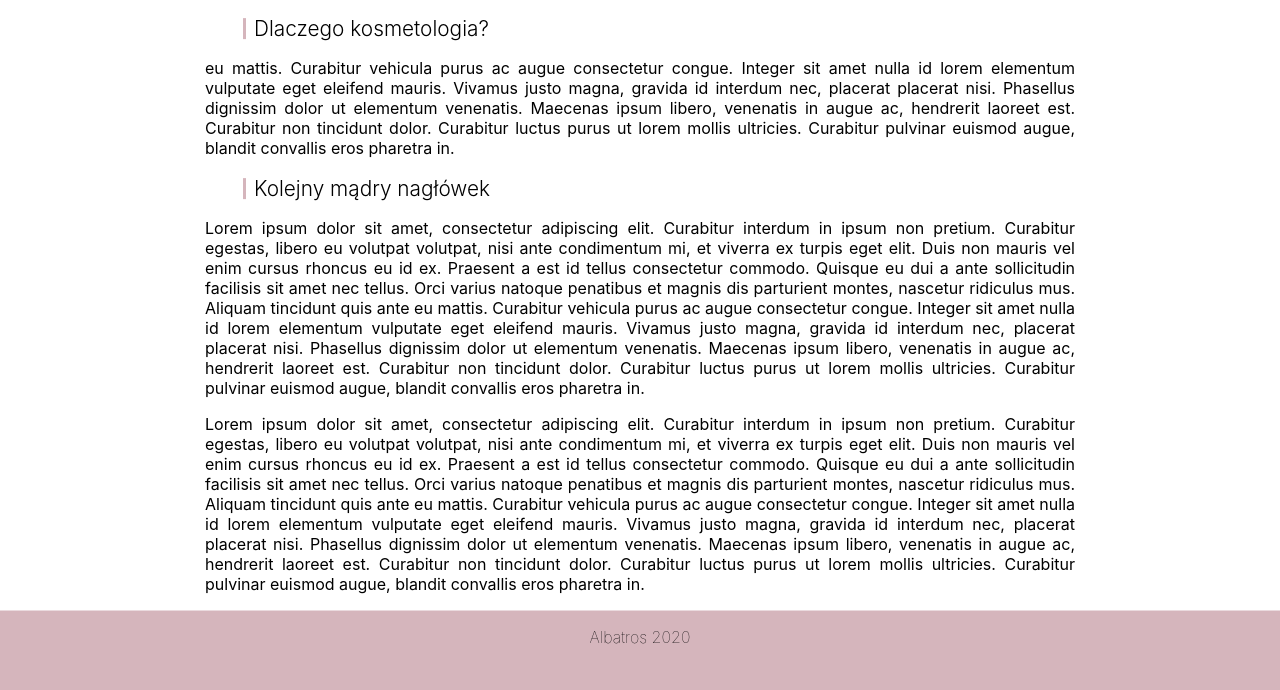
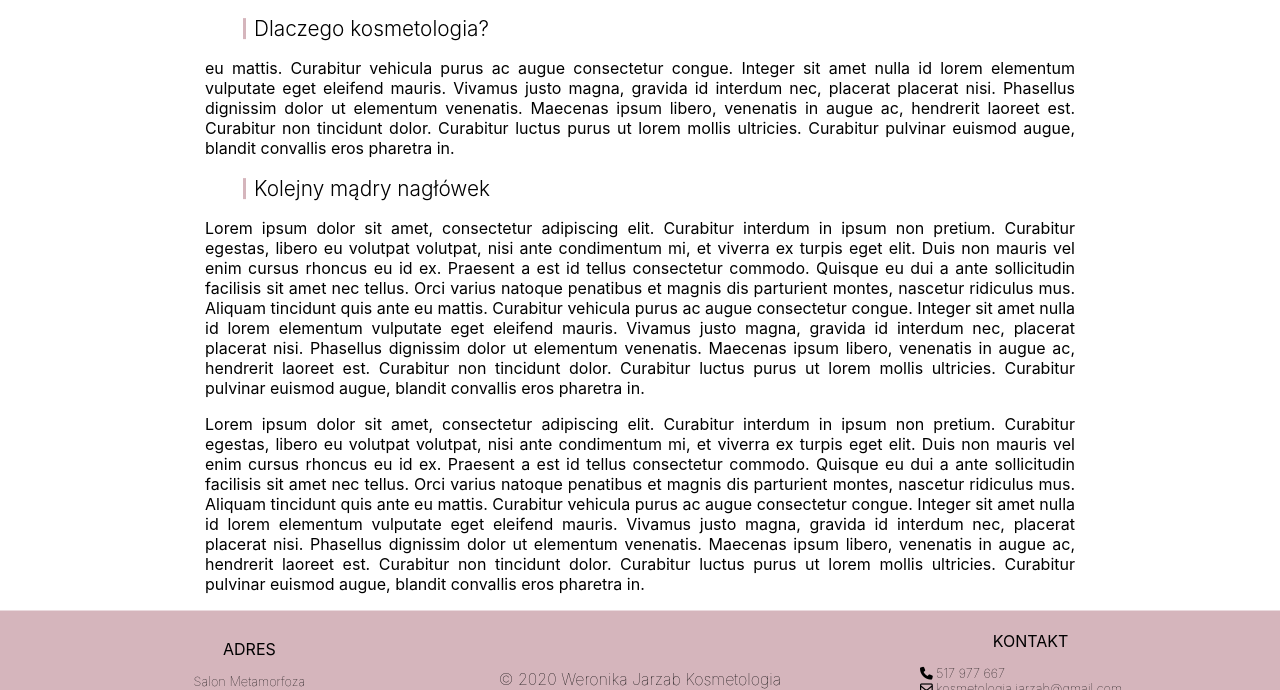
Before and after one commit to Albatros-code/gatsby-kosmetologia, a Gatsby site: page /omnie in a window 1280 px wide. Shown: the part 866-1556 px from the top of the page. Built offline with nearby package versions, Linux system fonts and the light colour scheme; Gatsby itself is replaced by a stand-in of ours.

Commit message:
footer reworked

```diff
--- a/src/components/layout.js
+++ b/src/components/layout.js
@@ -6,6 +6,8 @@ import "../style/style.scss"
 import SideMenu from "./sidemenu"
 import { Helmet } from 'react-helmet'
 import  biglogo from "../images/logo-small.svg"
+//import facebookLogo from "../images/icons/f_logo_RGB-Black_58.png"
+import facebookLogo from "../images/icons/f_logo_RGB-White_58.png"
 
 const headerHeight = 150;
 const breakpointPhone = 600;
@@ -92,6 +94,7 @@ const Layout = (props) => {
         <Helmet>
         <meta charSet="utf-8" />
         <title>{title}</title>
+        <script src="https://kit.fontawesome.com/24e2ae8a83.js" crossorigin="anonymous"></script>
         </Helmet>
 
         { isLoaded ?
@@ -138,7 +141,27 @@ const Footer = ( {data} ) => {
 
     return(
         <div className="footer">
-            <p>{data.site.siteMetadata.author} 2020</p>
+            <div className="footer-left">
+                <div className="text-container">
+                    <h2>Adres</h2>
+                    <p>Salon Metamorfoza</p>
+                    <p>Trawowa 34a</p>
+                    <p>54-614 Wrocław</p>
+                </div>
+            </div>
+            <div className="footer-center">
+                <h1>&copy; 2020 Weronika Jarzab Kosmetologia</h1>
+            </div>
+            <div className="footer-right">
+                <div className="text-container">
+                    <h2>Kontakt</h2>
+                    <a href="tel:+48517977667" target="_blank"><p><i class="fas fa-phone"></i> 517 977 667</p></a>
+                    <a href="mailto:kosmetologia.jarzab@gmail.com" target="_blank"><p><i class="far fa-envelope"></i> kosmetologia.jarzab@gmail.com</p></a>
+                    <a href="https:/www.facebook.com/kosmetologia.jarzab/" target="_blank"><p><i class="fab fa-facebook"></i> facebook.com/kosmetologia.jarzab/</p></a>
+                    <a href="https://www.instagram.com/kosmetologia.jarzab/" target="_blank"><p><i class="fab fa-instagram"></i> instagram.com/kosmetologia.jarzab/</p></a>
+
+                </div>
+            </div>
         </div>
     )
 }
--- a/src/data/slides.js
+++ b/src/data/slides.js
@@ -11,14 +11,14 @@ export default [
     {
       id: "2",
       title: "Świetlista cera",
-      comment: "Lorem ipsum dolor sit amet, consectetur adipiscing elit. Curabitur interdum in ipsum non pretium. Curabitur egestas, libero eu volutpat volutpat, nisi ante condimentum mi, et viverra ex turpis eget elit. Duis non mauris vel enim cursus rhoncus eu id ex. Praesent a est id tellus consectetur commodo. Quisque eu dui a ante sollicitudin facilisis sit amet nec tellus. Orci varius natoque penatibus et magnis dis parturient montes, nascetur ridiculus mus.",
+      comment: "Lorem ipsum dolor sit amet, consectetur adipiscing elit. Curabitur interdum in ipsum non pretium. Curabitur egestas, libero eu volutpat volutpat, nisi ante condimentum mi, et viverra ex turpis eget elit. Duis non mauris vel enim cursus rhoncus.",
       buttonText: "zobacz ofertę",
       linkTo: "/oferta"
     },
     {
       id: "3",
       title: "Koniec zmarszczek",
-      comment: "Lorem ipsum dolor sit amet, consectetur adipiscing elit. Curabitur interdum in ipsum non pretium. Curabitur egestas, libero eu volutpat volutpat, nisi ante condimentum mi, et viverra ex turpis eget elit. Duis non mauris vel enim cursus rhoncus eu id ex. Praesent a est id tellus consectetur commodo. Quisque eu dui a ante sollicitudin facilisis sit amet nec tellus. Orci varius natoque penatibus et magnis dis parturient montes, nascetur ridiculus mus.",
+      comment: "Lorem ipsum dolor sit amet, consectetur adipiscing elit. Curabitur interdum in ipsum non pretium. Curabitur egestas, libero eu volutpat volutpat, nisi ante condimentum mi, et viverra ex turpis eget elit. Duis non mauris vel enim cursus rhoncus.",
       buttonText: "zobacz ofertę",
       linkTo: "/oferta"
     }
--- a/src/style/_general.scss
+++ b/src/style/_general.scss
@@ -16,6 +16,7 @@ body {
 
 a {
     text-decoration: none;
+    color: inherit;
 }
 
 
--- a/src/style/_layout.scss
+++ b/src/style/_layout.scss
@@ -8,7 +8,7 @@
     display: grid;
     //grid-template-columns: minmax(5%, auto) minmax(auto, 1200px) minmax(5%, auto);
     grid-template-columns: minmax(0, auto) minmax(auto, $content-width-base) minmax(0, auto);
-    grid-template-rows: $header-height auto $footer-height;
+    grid-template-rows: $header-height auto minmax($footer-height, auto);
     //grid-template-rows: var(--header-height) auto $footer-height;
     min-height: 100vh;
 }
@@ -254,4 +254,95 @@
 .footer {
     text-align: center;
     font-weight: 100;
+    display: grid;
+
+    grid-template-columns: 1fr;
+
+    @media screen and (min-width: $breakpoint-phone) {
+        grid-template-columns: 1fr 1fr;
+    }
+    @media screen and (min-width: $breakpoint-screen) {
+        grid-template-columns: 1fr minmax(0, auto) 1fr;
+    }
+
+    &-center {
+        grid-row: 1;
+        grid-column: 1;
+        @media screen and (min-width: $breakpoint-phone) {
+            grid-template-columns: 1fr 1fr;
+            grid-column: 1 / 3;
+        }
+        @media screen and (min-width: $breakpoint-screen) {
+            grid-template-columns: 1fr minmax(0, auto) 1fr;
+            grid-column: 2;
+        }
+    }
+
+    &-left {
+        grid-row: 2;
+        @media screen and (min-width: $breakpoint-phone) {
+            grid-row: 2;
+        }
+        @media screen and (min-width: $breakpoint-tablet) {
+            grid-row: 2;
+        }
+        @media screen and (min-width: $breakpoint-screen) {
+            grid-row: 1;
+        }
+    }
+
+    &-right {
+        grid-row: 3;
+        @media screen and (min-width: $breakpoint-phone) {
+            grid-row: 2;
+        }
+        @media screen and (min-width: $breakpoint-tablet) {
+            grid-row: 2;
+        }
+        @media screen and (min-width: $breakpoint-screen) {
+            grid-row: 1;
+        }
+    }
+
+    p {
+        font-weight: 100;
+        margin: 0;
+        font-size: 0.8rem;
+    }
+
+    h1 {
+        font-weight: 100;
+        font-size: 1rem;
+        //font-variant: small-caps;
+        margin: 0;
+        text-align: center;
+    }
+
+    h2 {
+        font-weight: 400;
+        font-size: 1rem;
+        text-transform: uppercase;
+        margin: 0;
+        margin-bottom: 15px;
+        text-align: center;
+    }
+
+    >div {
+        margin: 20px 0;
+        flex-grow: 1;
+        display: flex;
+        align-items: center;
+        justify-content: center;
+    }
+
+    .text-container {
+        display: inline-block;
+        text-align: left;
+    }
+
+    a {
+        :hover {
+            color: $primary-color-dark;
+        }
+    }
 }
```
Also changed, not shown: src/images/icons/f_logo_RGB-Black_58.png (added), src/images/icons/f_logo_RGB-White_58.png (added), 1 other file.
